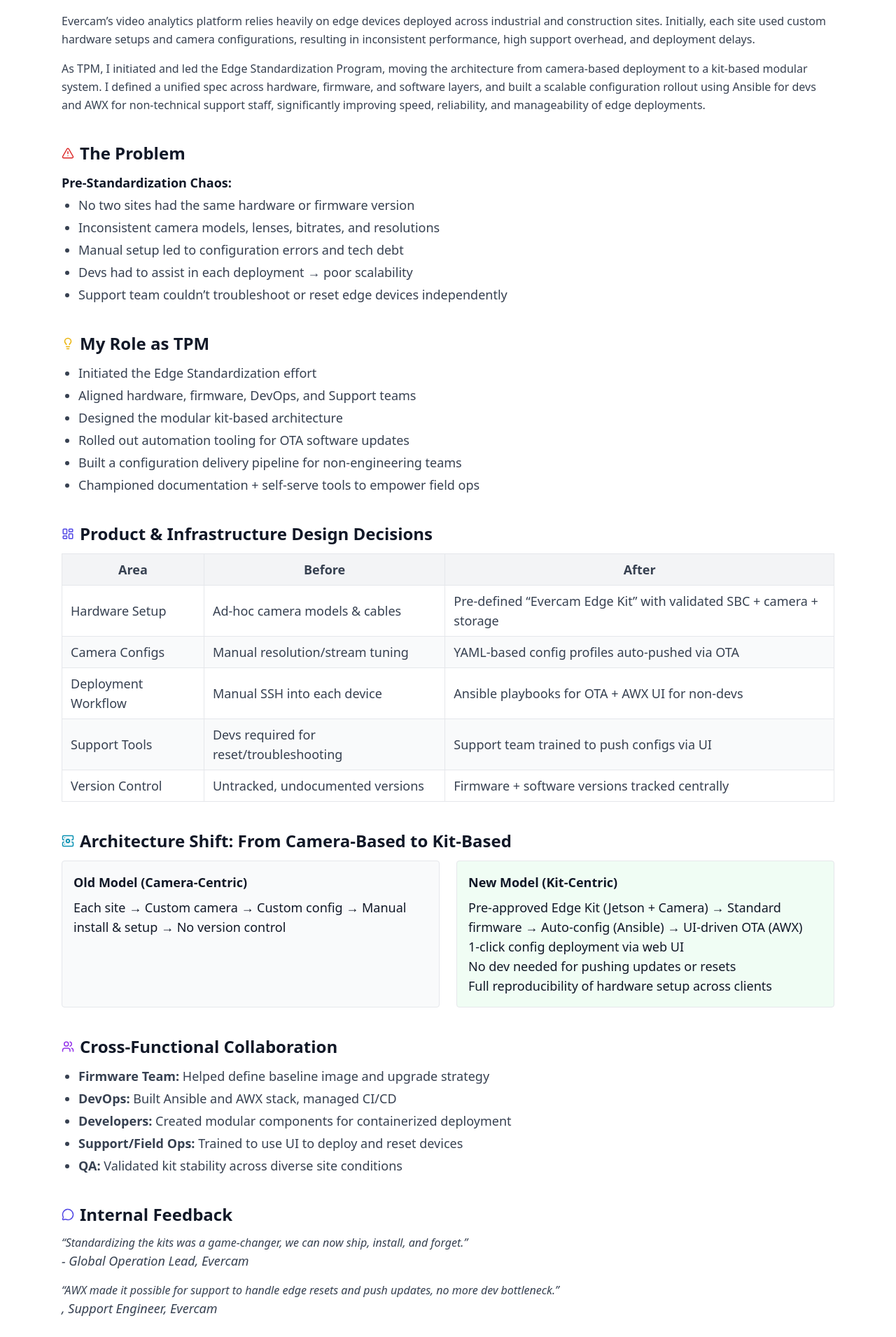
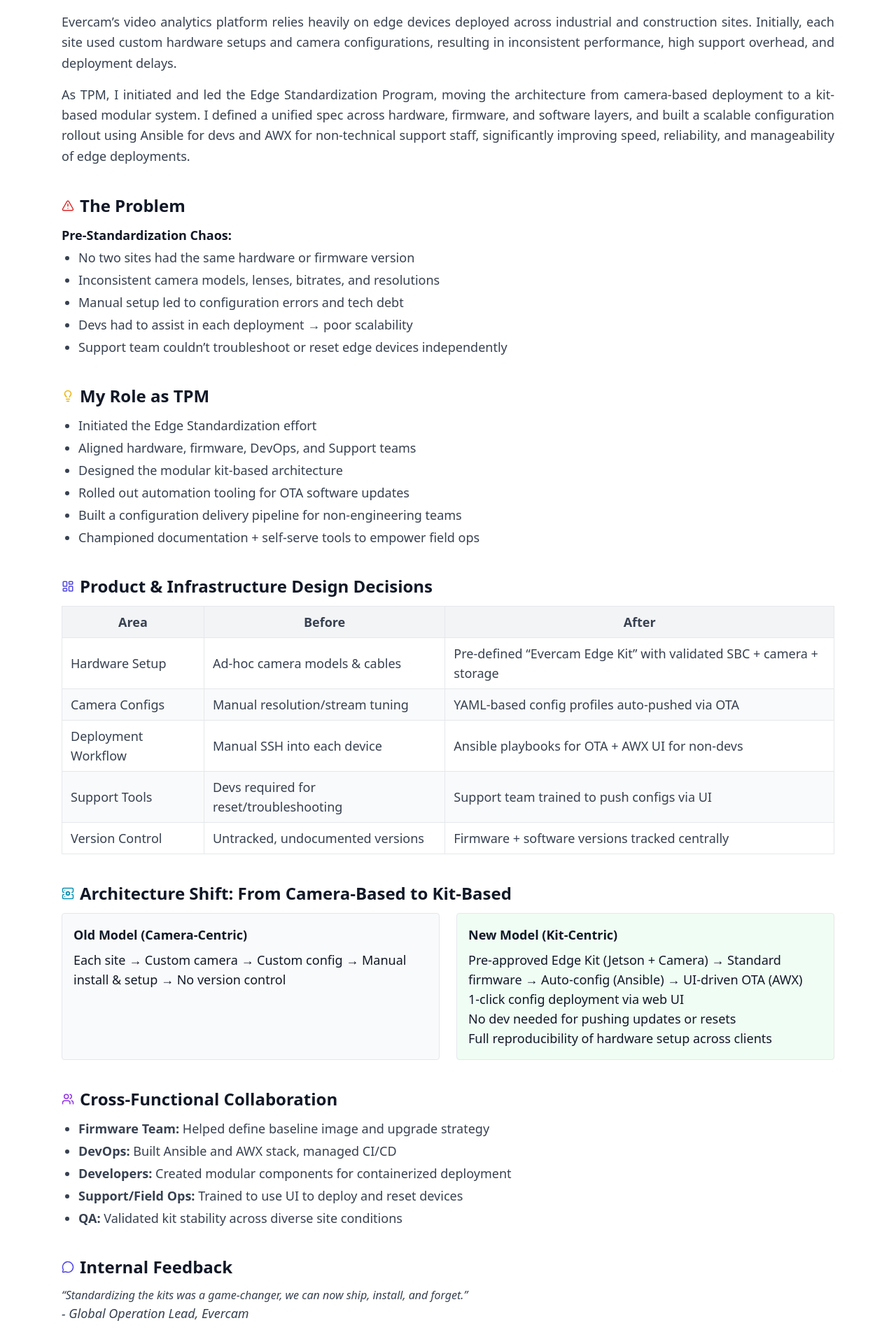
Before and after one commit to dhairyas17/portfolio-website, a React (Vite) app: page /portfolio/case-studies/2 in a window 1280 px wide. Shown: the part 462-2373 px from the top of the page at 70% size. Built offline with nearby package versions, Linux system fonts and the light colour scheme.

Commit message:
Fixed text styling in case studies

```diff
--- a/src/pages/CaseStudyDetail 2.tsx
+++ b/src/pages/CaseStudyDetail 2.tsx
@@ -114,10 +114,10 @@
       {/* Overview */}
       <motion.section className="mb-10" {...fadeIn}>
         <h2 className="text-2xl font-semibold mb-3"><LayoutDashboard className="inline mr-2 mb-1 text-indigo-600" size={18} />Overview</h2>
-        <p className="text-gray-700 leading-relaxed">
+        <p className="text-gray-700 text-lg text-justify  leading-relaxed">
           Evercam’s video analytics platform relies heavily on edge devices deployed across industrial and construction sites. Initially, each site used custom hardware setups and camera configurations, resulting in inconsistent performance, high support overhead, and deployment delays.
         </p>
-        <p className="mt-4 text-gray-700 leading-relaxed">
+        <p className="mt-4 text-gray-700 text-lg text-justify leading-relaxed">
           As TPM, I initiated and led the Edge Standardization Program, moving the architecture from camera-based deployment to a kit-based modular system. I defined a unified spec across hardware, firmware, and software layers, and built a scalable configuration rollout using Ansible for devs and AWX for non-technical support staff, significantly improving speed, reliability, and manageability of edge deployments.
         </p>
       </motion.section>
@@ -220,7 +220,7 @@
         </blockquote>
         <blockquote className="italic text-gray-700 mb-4">
           “AWX made it possible for support to handle edge resets and push updates, no more dev bottleneck.”<br />
-          <span className="text-lg">,  Support Engineer, Evercam</span>
+          <span className="text-lg"> - Support Engineer, Evercam</span>
         </blockquote>
       </motion.section>
 
--- a/src/pages/CaseStudyDetail 5.tsx
+++ b/src/pages/CaseStudyDetail 5.tsx
@@ -129,7 +129,7 @@
       <motion.section className="mb-10" {...fadeIn}>
         <h2 className="text-2xl font-semibold mb-3"><AlertTriangle className="inline mr-2 mb-1 text-red-600" size={18} />The Problem</h2>
         <ul className="list-disc ml-6 text-gray-700 text-lg mb-4 space-y-1">
-          <li>Reliant on inconsistent and insufficient training data (~80k frames).</li>
+          <li>Reliant on inconsistent and insufficient training data (~280k frames).</li>
           <li>Manually managed, causing annotation delays and inefficiencies.</li>
           <li>Siloed with fragmented tooling (CVAT, Airflow, local scripts).</li>
           <li>Lacked observability, leading to blind spots in model performance on edge devices.</li>
```
